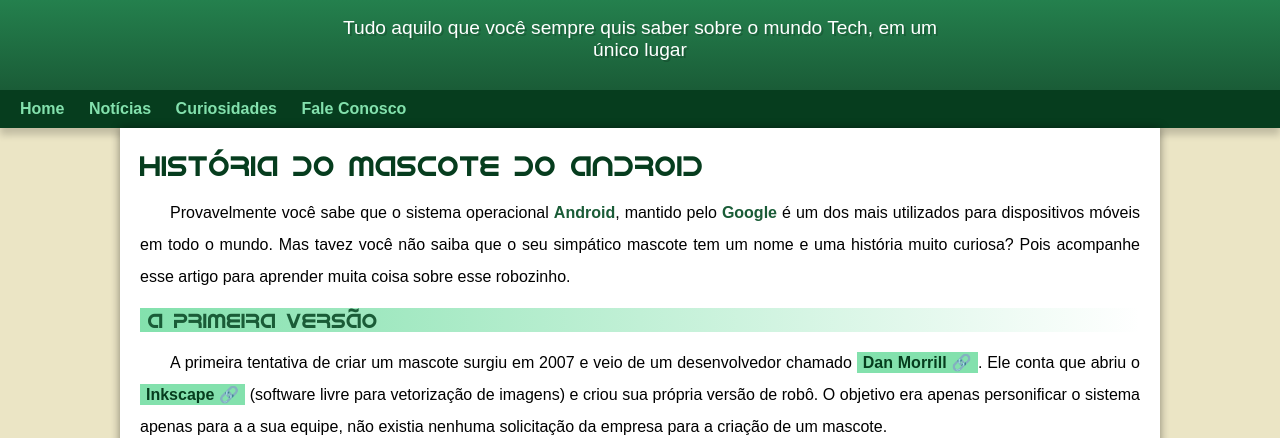
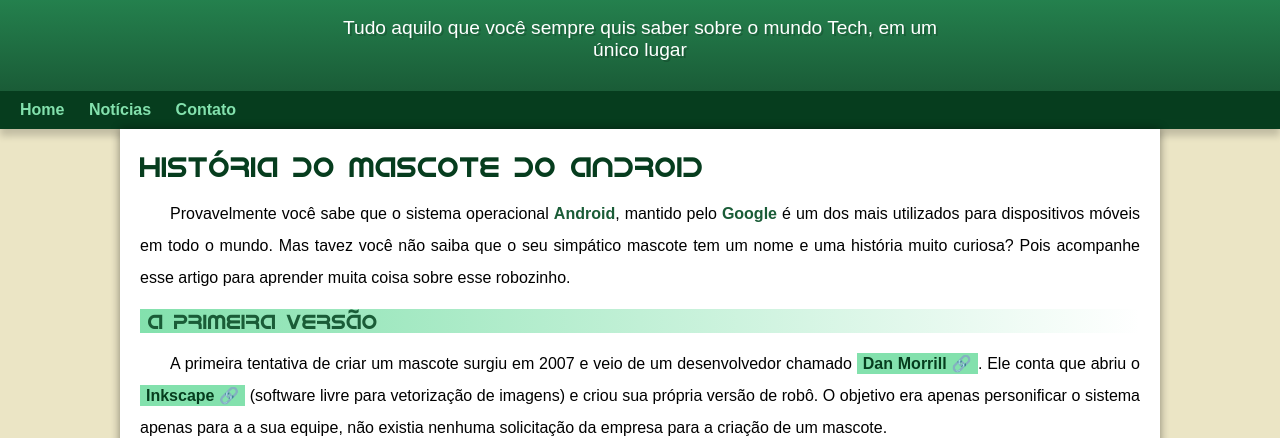
Before and after one commit to MiguelHammer/projeto_android, a plain HTML site: page index.html in a window 1280 px wide. Shown: the part 100-538 px from the top of the page. Drawn offline with Linux system fonts and the light colour scheme.

Commit message:
Problema de padding corrigido

```diff
--- a/index.html
+++ b/index.html
@@ -15,8 +15,7 @@
     <nav>
         <a href="#">Home</a>
         <a href="#">Notícias</a>
-        <a href="#">Curiosidades</a>
-        <a href="#">Fale Conosco</a>
+        <a href="#">Contato</a>
     </nav>
     <main>
         <article>
@@ -83,7 +82,7 @@
         </article>
     </main>
     <footer>
-        <p>Site criado por <a href="https://github.com/MiguelHammer" target="_blank">@miguel_unico</a>.</p>
+        <p>Site criado por <a href="https://github.com/MiguelHammer" target="_blank">@miguel_hammer1</a>.</p>
     </footer>
 </body>
 </html>
--- a/src/style.css
+++ b/src/style.css
@@ -58,7 +58,7 @@
         padding-right: 10px;
         padding-left: 10px;
         margin: auto;
-        margin-bottom: 50px;
+        padding-bottom: 30px;
         text-shadow: 2px 2px 0px rgba(0, 0, 0, 0.171);
     }
 
```
